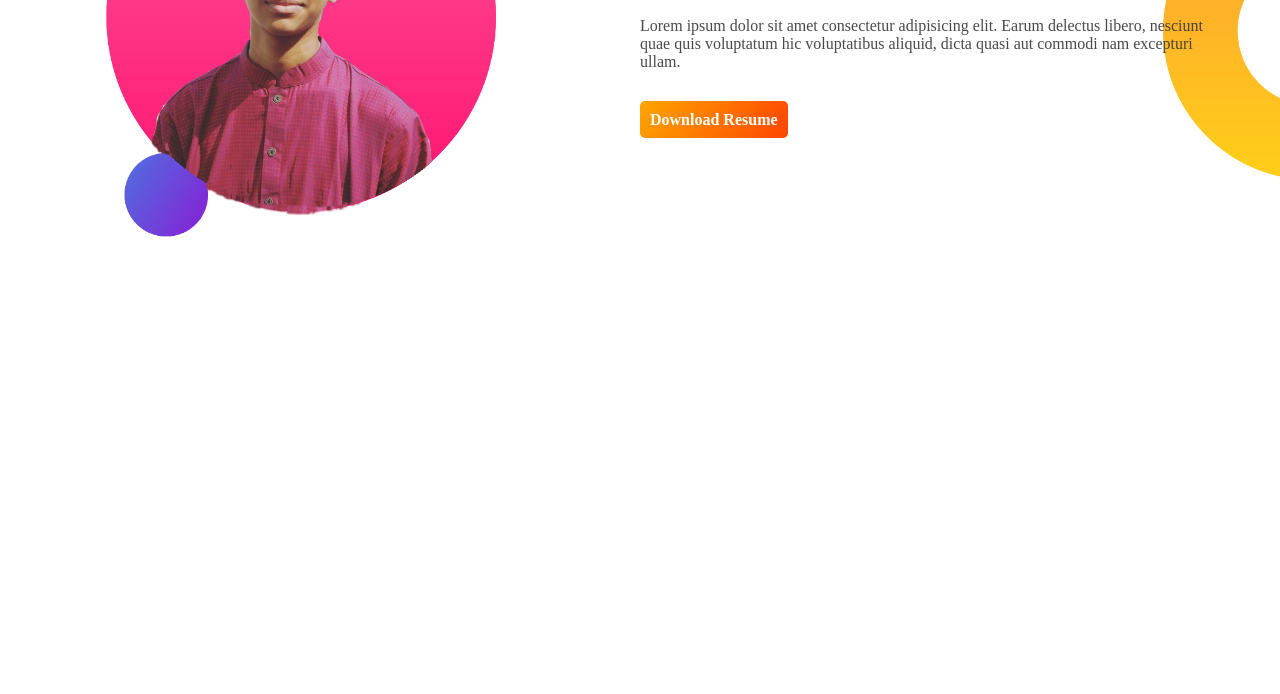
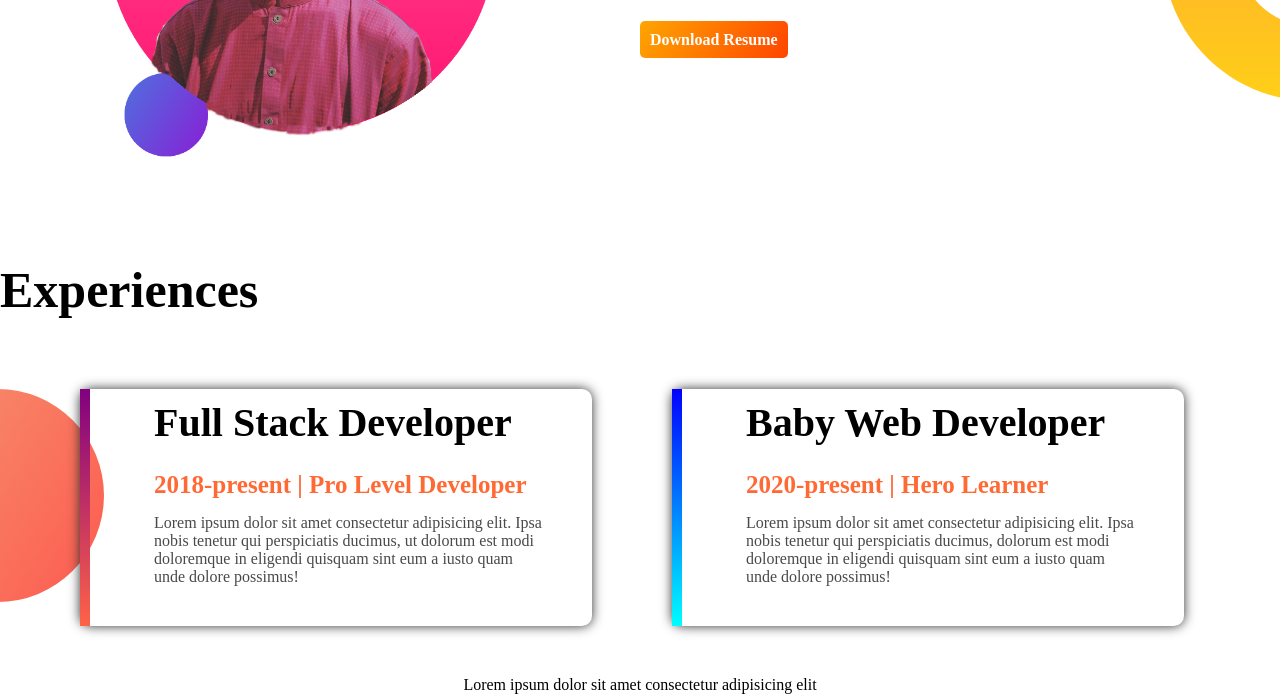
Before and after one commit to Alimsdk/developer-portfolio, a plain HTML site: page index.html in a window 1280 px wide. Shown: the part 811-1505 px from the top of the page. Before the commit the page ends 1052 px from the top, so only its background shows below. Drawn offline with Linux system fonts and the light colour scheme.

Commit message:
footer added

```diff
--- a/index.html
+++ b/index.html
@@ -13,7 +13,7 @@
     <section class="top-banner">
         <div class="half-width">
             <h1 class="headone">Welcome To</h1>
-            <h1 class="headtwo"> <span>Alim Siddique</span> World </h1>
+            <h1 class="headtwo"> <span class="orange">Alim Siddique</span> World </h1>
             <h3>Web Application Developer</h3>
             <p>Lorem ipsum dolor sit amet consectetur adipisicing elit. Cupiditate eos distinctio corporis incidunt
                 nostrum
@@ -36,6 +36,36 @@
             <a class="link-btn" target="_target" href="#"> Download Resume </a>
         </div>
     </section>
+
+
+
+    <div class="parent">
+        <h1>Experiences</h1>
+        <section class="experience">
+
+            <div class="half-width box" id="exp-dev">
+                <h2 style="margin-bottom: 25px;margin-top: 10px;
+                margin-right: 20px;">Full Stack Developer</h2>
+                <h3 class="orange">2018-present | Pro Level Developer </h3>
+                <p style="margin-top: 15px;">Lorem ipsum dolor sit amet consectetur adipisicing elit. Ipsa nobis tenetur
+                    qui perspiciatis ducimus,
+                    ut
+                    dolorum est modi doloremque in eligendi quisquam sint eum a iusto quam unde dolore possimus!</p>
+            </div>
+            <div class="half-width box" id="baby-dev">
+                <h2 style="margin-bottom: 25px;margin-top: 10px;
+                margin-right: 15px;">Baby Web Developer</h2>
+                <h3 class="orange">2020-present | Hero Learner </h3>
+                <p style="margin-top: 15px;">Lorem ipsum dolor sit amet consectetur adipisicing elit. Ipsa nobis tenetur
+                    qui perspiciatis ducimus, dolorum est modi doloremque in eligendi quisquam sint eum a iusto quam
+                    unde dolore possimus!</p>
+            </div>
+        </section>
+    </div>
+    <footer>
+        <p>Lorem ipsum dolor sit amet consectetur adipisicing elit
+        </p>
+    </footer>
 </body>
 
 </html>
--- a/style.css
+++ b/style.css
@@ -2,7 +2,8 @@
 padding: 0;
 box-sizing: border-box;}
 
-.top-banner{display: flex;
+section{display: flex;}
+.top-banner{
 background-image: url(images/top-banner.png);
 background-repeat: no-repeat;
 background-size: cover;
@@ -10,7 +11,7 @@ margin-bottom: 150px;}
 .half-width{width: 50%;
 padding-left: 5%;}
 .half-width img{width: 75%;}
-span{color: rgba(255, 87, 27, 0.89)}
+.orange{color: rgba(255, 87, 27, 0.89)}
 .headone{font-size: 50px;
 margin-top: 80px;}
 .headtwo{font-size: 50px;
@@ -43,3 +44,25 @@ margin-top: 30px;}
 .sech2{font-size: 40px;
 margin-top: 40px;
 margin-bottom: 20px;}
+
+.parent{margin-top: 100px;}
+.experience{margin-top: 70px;
+margin-bottom: 50px;
+background-image: url(images/exp-bg.png);
+background-repeat: no-repeat;}
+.box{width: 40%;
+    box-shadow: 0px 0px 12px rgb(49, 47, 47);
+      margin-left: 80px;
+
+   border-radius: 10px;
+ }
+
+#exp-dev{border-left: 10px solid;
+  border-image: linear-gradient(purple,tomato);
+ border-image-slice: 1;}
+#baby-dev{border-left: 10px solid;
+  border-image: linear-gradient(blue,cyan);
+ border-image-slice: 1;}
+
+ footer p{text-align: center;
+  }
```
Also changed, not shown: images/jhankar.png (deleted), images/jhankar2.png (deleted), photos/1.jpg (deleted), photos/125247512_846653779465406_8627241955629808390_n.jpg (deleted), photos/125345693_846824112781706_632781514383008830_n.jpg (deleted), photos/2.jpg (deleted), photos/3.jpg (deleted), photos/4.jpg (deleted), photos/5.jpg (deleted), photos/6.jpg (deleted), photos/7.jpg (deleted), photos/8.jpg (deleted), photos/my-photo.png (deleted), 1 other file.
